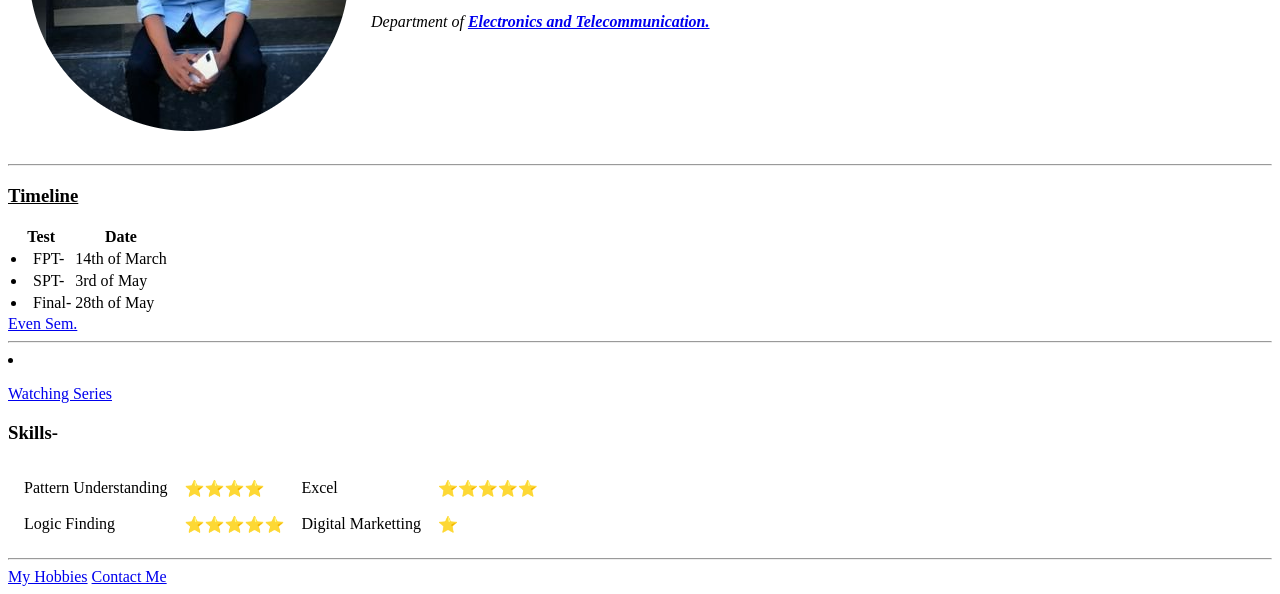
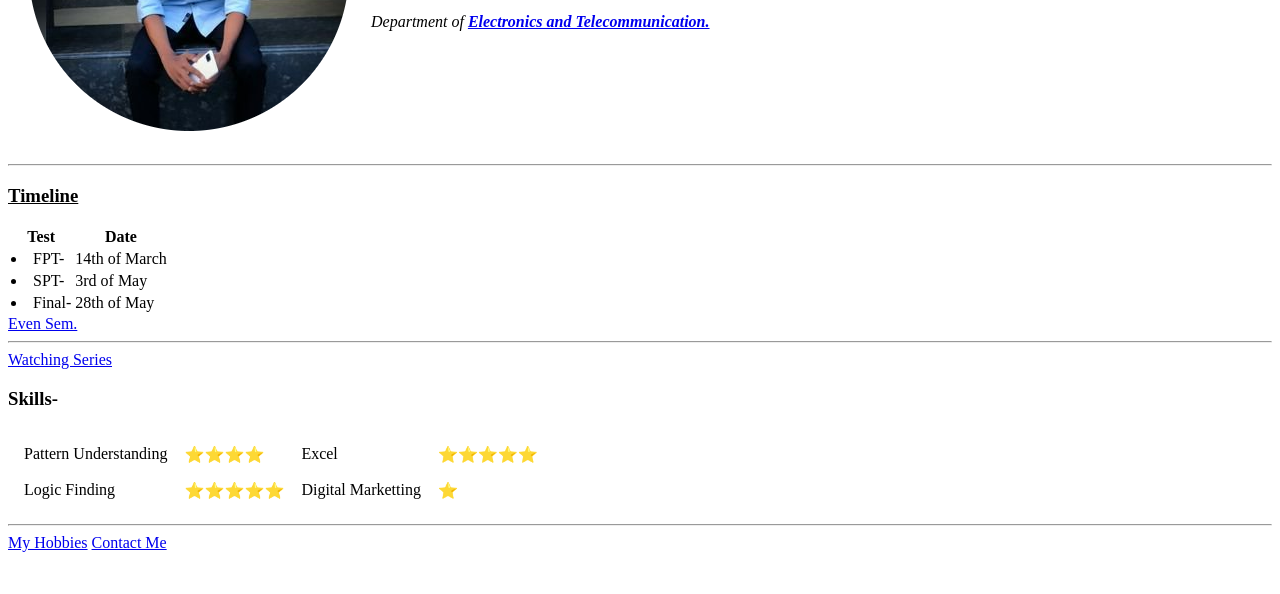
Before and after one commit to Abhi-9098/cv, a plain HTML site: page index.html in a window 1280 px wide. Shown: the part 218-812 px from the top of the page. Drawn offline with Linux system fonts and the light colour scheme.

Commit message:
Update index.html

```diff
--- a/index.html
+++ b/index.html
@@ -69,7 +69,9 @@
   <a href="even sem.html"> Even Sem.</a>
 
   <hr>
-<li><p><a href="my series.html">Watching Series</a></p></li>
+
+<a href="my series.html">Watching Series</a>
+
   <h3>Skills-</h3>
 
 
```
